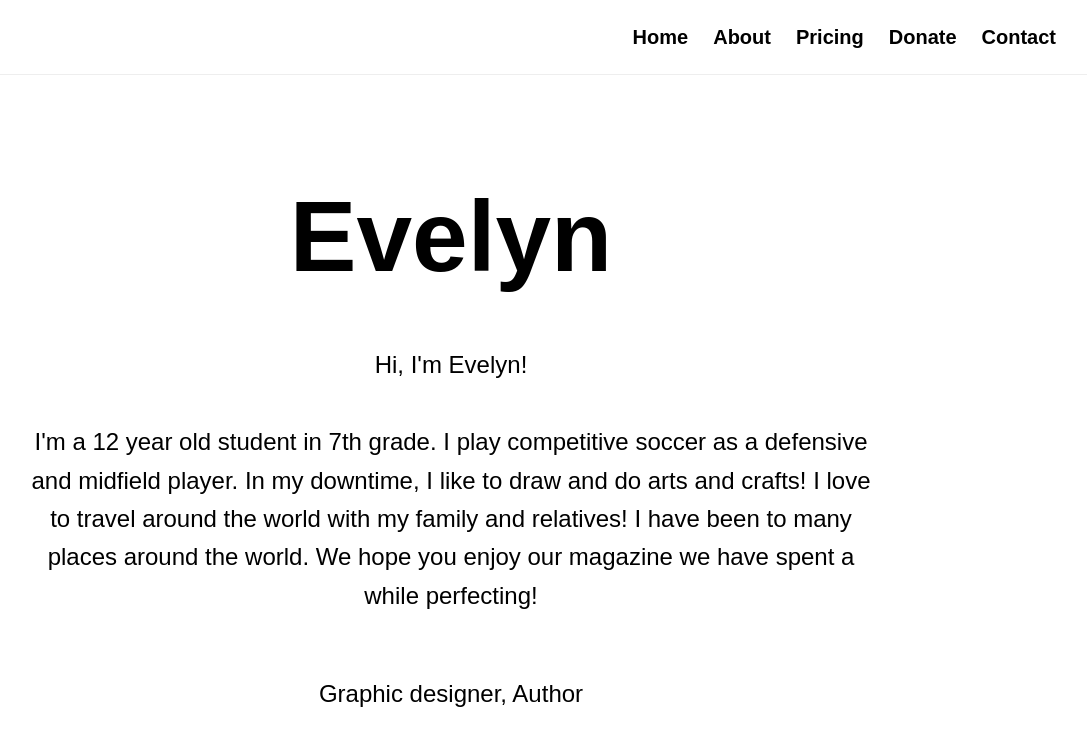
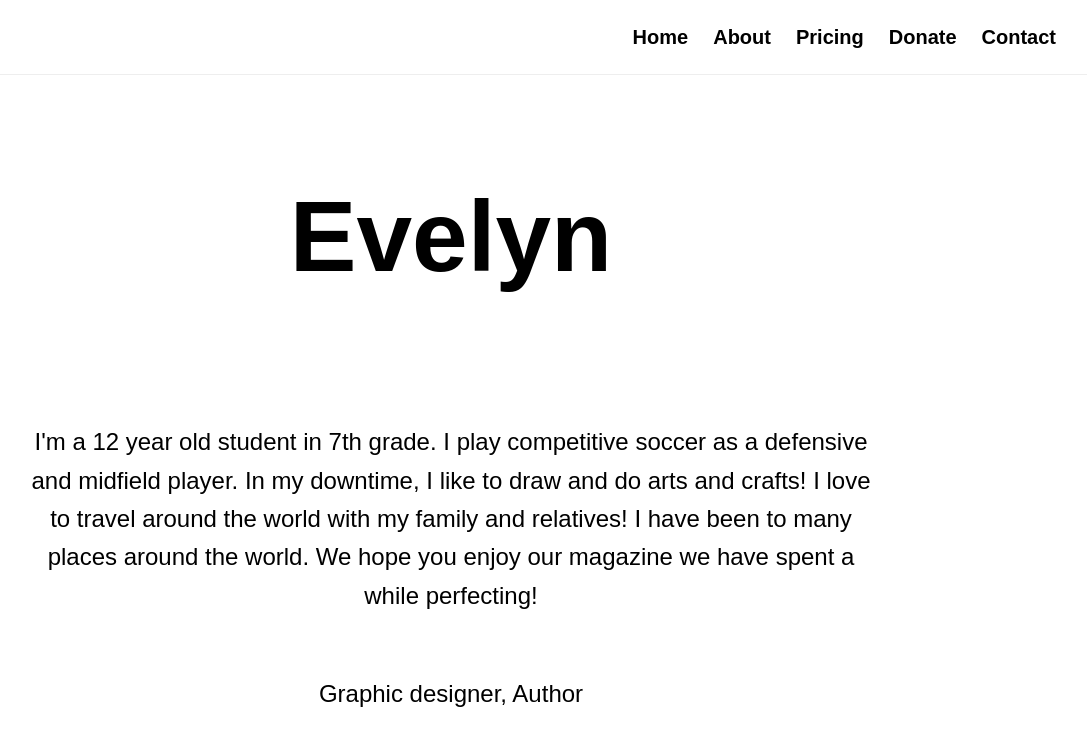
Before and after one commit to H4CK3R1010/Seemz-Like-Magazine, a Next.js app: page /people/evelyn in a window 1280 px wide. Shown: the top 746 px of the page, without its empty margins (189-1276 px from the left). Built offline with nearby package versions, Linux system fonts and the light colour scheme.

Commit message:
Evelyn description

```diff
--- a/app/people/evelyn/page.tsx
+++ b/app/people/evelyn/page.tsx
@@ -9,7 +9,7 @@ export default function Evelyn() {
         </h1>
 
         <p>
-          Hi, I'm Evelyn!
+
           <br /><br />
           I'm a 12 year old student in 7th grade. I play competitive
           soccer as a defensive and midfield player. In my downtime,
```
